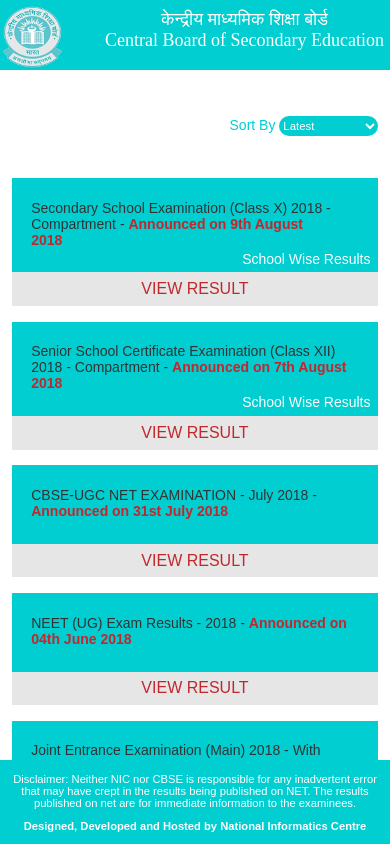
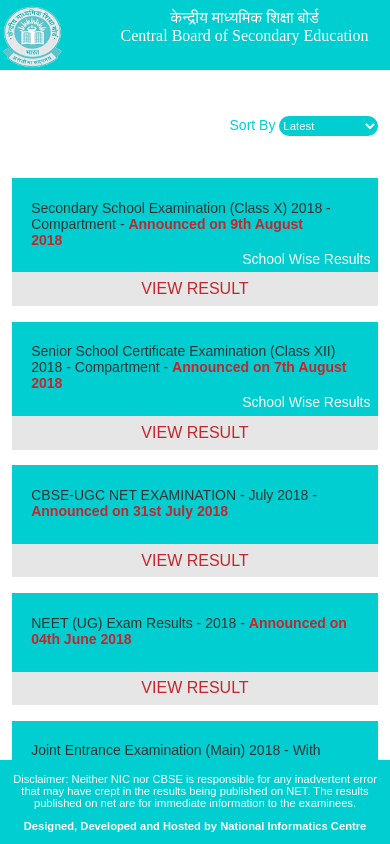
Before and after one commit to SomyaJain2205/somyajain2205.github.io, a plain HTML site: page mycbse.html in a window 390 px wide. Shown: the top 844 px of the page. Drawn offline with Linux system fonts and the light colour scheme.

Commit message:
cbse
cbse

```diff
--- a/cbsestyle.css
+++ b/cbsestyle.css
@@ -254,7 +254,7 @@
 	.head2{
 				padding-top: 1%;
 				text-align: center;
-				font-size: 1.125em;
+				font-size: 1em;
 				color:#fffffe;
 		}
 
```
